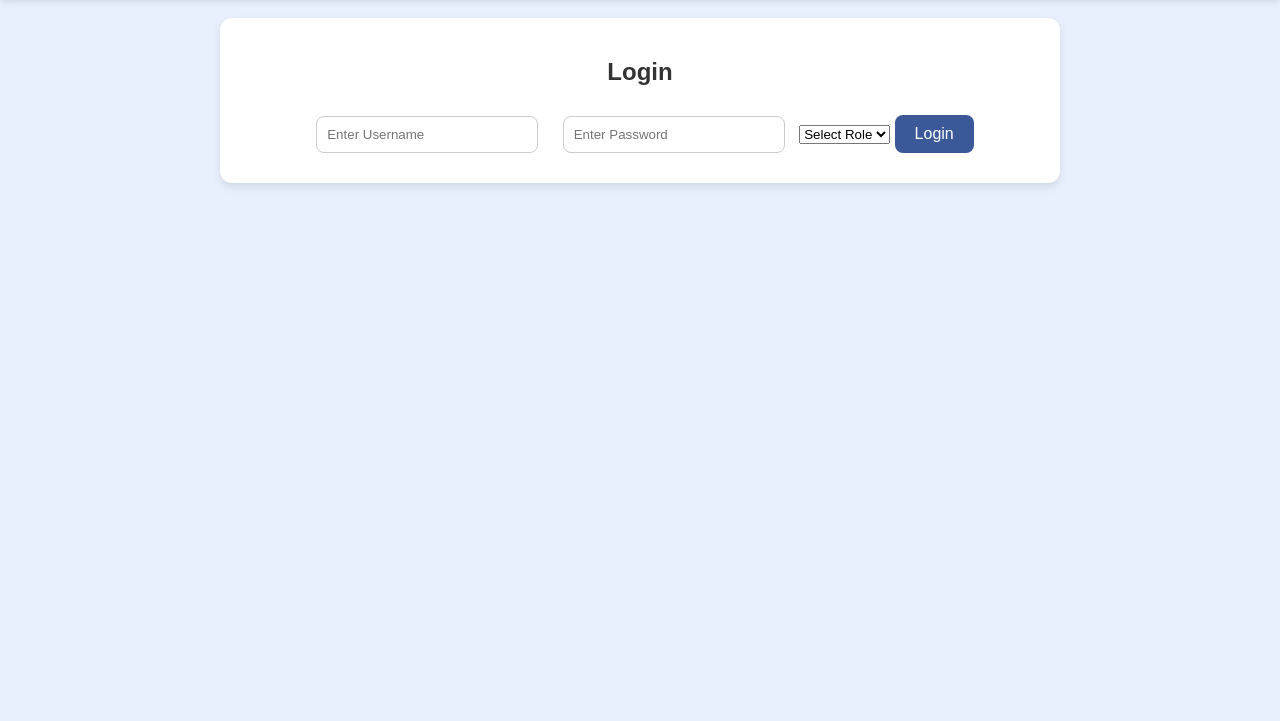
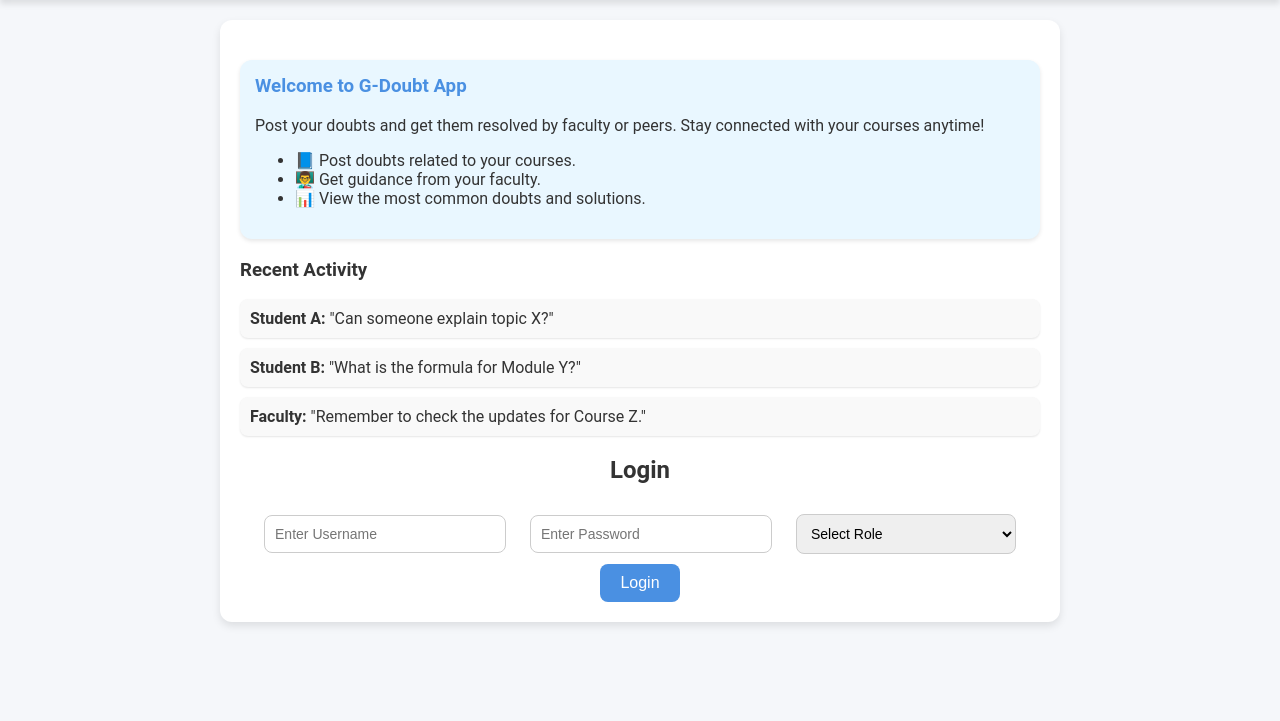
Before and after one commit to ravikirank2018/G-Doubt-App, a plain HTML site: page index.html in a window 1280 px wide. Shown: the part 79-800 px from the top of the page. Drawn offline with Linux system fonts and the light colour scheme.

Commit message:
Update index.html

```diff
--- a/index.html
+++ b/index.html
@@ -6,15 +6,15 @@
     <title>G-Doubt App</title>
     <style>
         body {
-            font-family: Arial, sans-serif;
+            font-family: 'Roboto', sans-serif;
             margin: 0;
             padding: 0;
-            background-color: #e8f0fe;
+            background-color: #f5f7fa;
             color: #333;
             overflow-x: hidden;
         }
         header {
-            background-color: #3b5998;
+            background-color: #4A90E2;
             color: white;
             text-align: center;
             padding: 1rem;
@@ -37,30 +37,49 @@
         .login-section {
             text-align: center;
         }
-        .login-section input {
+        .login-section input, .login-section select {
             margin: 10px;
             padding: 10px;
-            width: 200px;
+            width: 220px;
             border: 1px solid #ccc;
             border-radius: 8px;
+            font-size: 14px;
         }
         .login-section button {
-            background-color: #3b5998;
+            background-color: #4A90E2;
             color: white;
             border: none;
             padding: 10px 20px;
             border-radius: 8px;
             cursor: pointer;
             font-size: 16px;
+            transition: background-color 0.3s;
         }
         .login-section button:hover {
-            background-color: #2d4373;
+            background-color: #357ABD;
         }
         .teacher-dashboard, .student-dashboard {
             display: none;
         }
         .dashboard {
             margin-top: 20px;
+        }
+        .logout-button {
+            text-align: right;
+            margin-bottom: 20px;
+        }
+        .logout-button button {
+            background-color: #ff5c5c;
+            color: white;
+            border: none;
+            padding: 10px 20px;
+            border-radius: 8px;
+            cursor: pointer;
+            font-size: 14px;
+            transition: background-color 0.3s;
+        }
+        .logout-button button:hover {
+            background-color: #d9534f;
         }
         .common-doubt {
             background: #f9f9f9;
@@ -73,6 +92,33 @@
         .common-doubt .meta {
             font-size: 0.9em;
             color: #555;
+        }
+        .feature-section {
+            margin: 20px 0;
+            background: #e9f7ff;
+            padding: 15px;
+            border-radius: 12px;
+            box-shadow: 0 2px 4px rgba(0, 0, 0, 0.1);
+            animation: fadeInUp 1s;
+        }
+        .feature-section h3 {
+            margin-top: 0;
+            color: #4A90E2;
+        }
+        .recent-activity {
+            margin-top: 20px;
+        }
+        .recent-activity ul {
+            list-style: none;
+            padding: 0;
+        }
+        .recent-activity ul li {
+            background: #f9f9f9;
+            margin-bottom: 10px;
+            padding: 10px;
+            border-radius: 8px;
+            box-shadow: 0 1px 2px rgba(0, 0, 0, 0.1);
+            animation: fadeIn 0.5s;
         }
         @keyframes fadeIn {
             from { opacity: 0; }
@@ -94,6 +140,25 @@
     </header>
 
     <div class="container">
+        <section class="feature-section">
+            <h3>Welcome to G-Doubt App</h3>
+            <p>Post your doubts and get them resolved by faculty or peers. Stay connected with your courses anytime!</p>
+            <ul>
+                <li>📘 Post doubts related to your courses.</li>
+                <li>👨‍🏫 Get guidance from your faculty.</li>
+                <li>📊 View the most common doubts and solutions.</li>
+            </ul>
+        </section>
+
+        <section class="recent-activity">
+            <h3>Recent Activity</h3>
+            <ul>
+                <li><strong>Student A:</strong> "Can someone explain topic X?"</li>
+                <li><strong>Student B:</strong> "What is the formula for Module Y?"</li>
+                <li><strong>Faculty:</strong> "Remember to check the updates for Course Z."</li>
+            </ul>
+        </section>
+
         <section class="login-section" id="loginSection">
             <h2>Login</h2>
             <input type="text" id="username" placeholder="Enter Username">
@@ -107,6 +172,9 @@
         </section>
 
         <section class="student-dashboard dashboard" id="studentDashboard">
+            <div class="logout-button">
+                <button onclick="logout()">Logout</button>
+            </div>
             <h2>Student Dashboard</h2>
             <button onclick="showDoubtForm()">Post a Doubt</button>
             <div id="studentDoubtForm" style="display:none;">
@@ -124,6 +192,9 @@
         </section>
 
         <section class="teacher-dashboard dashboard" id="teacherDashboard">
+            <div class="logout-button">
+                <button onclick="logout()">Logout</button>
+            </div>
             <h2>Teacher Dashboard</h2>
             <div id="courseDetails">
                 <h3>Mapped Courses</h3>
@@ -160,6 +231,12 @@
             }
         }
 
+        function logout() {
+            document.getElementById('studentDashboard').style.display = 'none';
+            document.getElementById('teacherDashboard').style.display = 'none';
+            document.getElementById('loginSection').style.display = 'block';
+        }
+
         function showDoubtForm() {
             document.getElementById('studentDoubtForm').style.display = 'block';
         }
```
